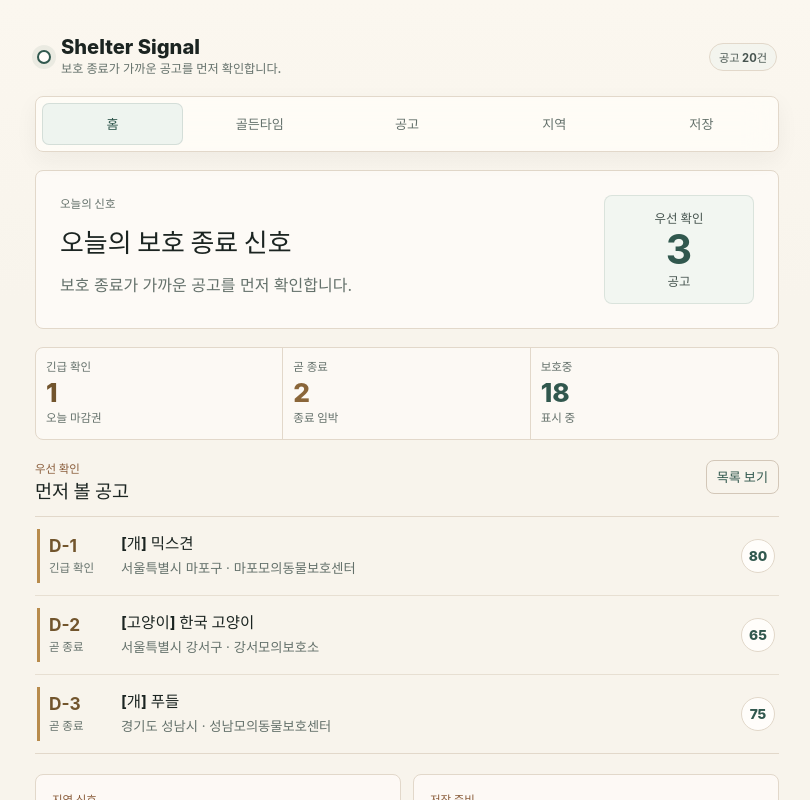
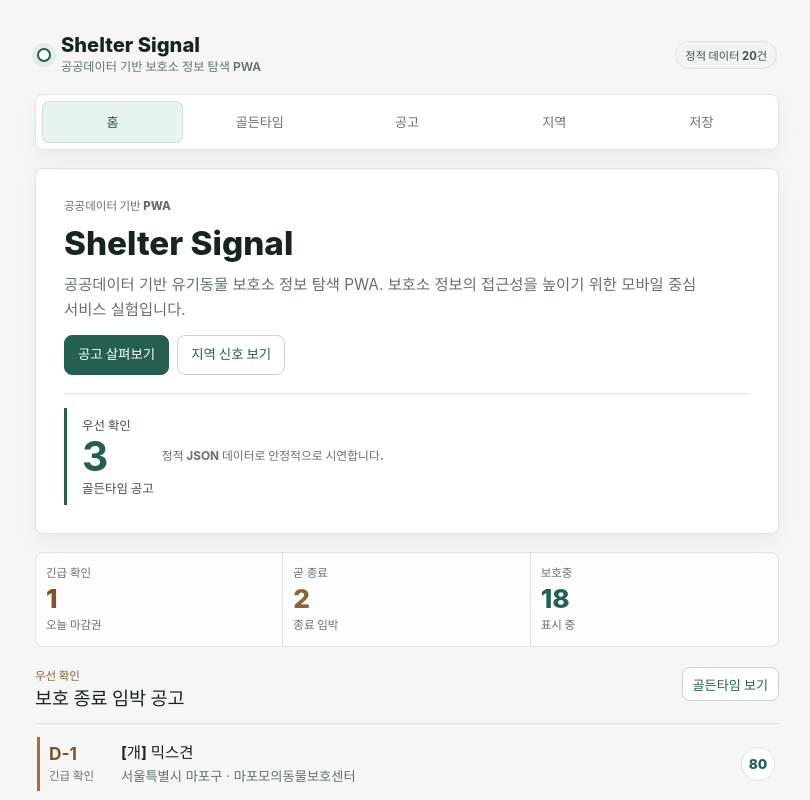
Before and after one commit to dffxonnb-cyber/shelter-signal, a React (Vite) app in the folder app/: page / in a window 1280 px wide. Shown: the top 800 px of the page, without its empty margins (233-1043 px from the left). Built offline with nearby package versions, Linux system fonts and the light colour scheme.

Commit message:
style: polish Shelter Signal portfolio presentation

```diff
--- a/app/src/App.tsx
+++ b/app/src/App.tsx
@@ -214,6 +214,7 @@ function App() {
             regionSignals={regionSignals}
             rescueWindowSummaries={runtimeData.rescueWindowSummaries}
             onOpenGoldenTime={() => setActiveView("golden")}
+            onOpenNotices={() => setActiveView("notices")}
             onOpenRegions={() => setActiveView("regions")}
             onOpenSaved={() => setActiveView("saved")}
             onOpenDetail={openDetail}
@@ -270,7 +271,7 @@ function AppHeader({
         <span className="brand-mark" aria-hidden="true" data-testid="brand-logo" />
         <div className="brand-copy">
           <h1>Shelter Signal</h1>
-          <p className="brand-tagline">보호 종료가 가까운 공고를 먼저 확인합니다.</p>
+          <p className="brand-tagline">공공데이터 기반 보호소 정보 탐색 PWA</p>
         </div>
       </div>
       <DataSourceNote source={dataSource} errorMessage={errorMessage} animalCount={animalCount} />
@@ -313,6 +314,7 @@ function HomeScreen({
   regionSignals,
   rescueWindowSummaries,
   onOpenGoldenTime,
+  onOpenNotices,
   onOpenRegions,
   onOpenSaved,
   onOpenDetail,
@@ -325,6 +327,7 @@ function HomeScreen({
   regionSignals: RegionSignal[];
   rescueWindowSummaries: RescueWindowSummaryRecord[];
   onOpenGoldenTime: () => void;
+  onOpenNotices: () => void;
   onOpenRegions: () => void;
   onOpenSaved: () => void;
   onOpenDetail: (id: string) => void;
@@ -335,14 +338,28 @@ function HomeScreen({
     <div className="screen-stack" data-testid="screen-home">
       <section className="daily-hero">
         <div className="hero-copy">
-          <p className="eyebrow">오늘의 신호</p>
-          <h2>오늘의 보호 종료 신호</h2>
-          <p>보호 종료가 가까운 공고를 먼저 확인합니다.</p>
+          <p className="eyebrow">공공데이터 기반 PWA</p>
+          <h2>Shelter Signal</h2>
+          <p className="hero-lead">
+            공공데이터 기반 유기동물 보호소 정보 탐색 PWA. 보호소 정보의 접근성을 높이기
+            위한 모바일 중심 서비스 실험입니다.
+          </p>
+          <div className="hero-actions" aria-label="주요 탐색">
+            <button className="primary-action" type="button" onClick={onOpenNotices}>
+              공고 살펴보기
+            </button>
+            <button className="secondary-action" type="button" onClick={onOpenRegions}>
+              지역 신호 보기
+            </button>
+          </div>
         </div>
-        <div className="hero-count" aria-label="오늘 먼저 확인할 골든타임 공고 수">
-          <span>우선 확인</span>
-          <strong>{goldenCount}</strong>
-          <small>공고</small>
+        <div className="hero-card-stack">
+          <div className="hero-count" aria-label="오늘 먼저 확인할 골든타임 공고 수">
+            <span>우선 확인</span>
+            <strong>{goldenCount}</strong>
+            <small>골든타임 공고</small>
+          </div>
+          <p className="hero-footnote">정적 JSON 데이터로 안정적으로 시연합니다.</p>
         </div>
       </section>
 
@@ -355,8 +372,8 @@ function HomeScreen({
       <section className="priority-section">
         <SectionHeader
           kicker="우선 확인"
-          title="먼저 볼 공고"
-          actionLabel="목록 보기"
+          title="보호 종료 임박 공고"
+          actionLabel="골든타임 보기"
           onAction={onOpenGoldenTime}
         />
         <PriorityAnimalList animals={topAnimals} onSelect={onOpenDetail} />
@@ -380,15 +397,18 @@ function HomeScreen({
         </button>
 
         <button className="saved-preview-card" type="button" onClick={onOpenSaved}>
-          <span className="section-kicker">저장 준비</span>
-          <strong>관심 공고</strong>
-          <p>관심 공고를 저장하면 보호 종료일 변화와 알림 준비 상태를 이곳에서 확인할 수 있어요.</p>
+          <span className="section-kicker">다음 단계</span>
+          <strong>저장과 알림 준비</strong>
+          <p>저장 기능은 아직 준비 중입니다. 현재는 공고 탐색과 공식 연락처 확인에 집중합니다.</p>
         </button>
       </section>
 
       <section className="info-note">
         <strong>Rescue Window Score</strong>
-        <p>공고 종료일과 데이터 신호를 바탕으로 먼저 확인할 순서를 정리합니다.</p>
+        <p>
+          공고 종료일과 데이터 신호를 바탕으로 먼저 확인할 순서를 정리합니다. 공식 위험
+          점수나 예측 모델은 아닙니다.
+        </p>
         <MiniWindowSummary summaries={rescueWindowSummaries} />
       </section>
     </div>
@@ -465,7 +485,12 @@ function PriorityAnimalList({
   onSelect: (id: string) => void;
 }) {
   if (!animals.length) {
-    return <EmptyState title="표시할 공고가 없습니다." description="데이터를 다시 확인해 주세요." />;
+    return (
+      <EmptyState
+        title="먼저 확인할 공고가 없습니다."
+        description="정적 데이터 로딩 상태를 확인하거나 잠시 후 다시 시도해 주세요."
+      />
+    );
   }
 
   return (
@@ -512,7 +537,8 @@ function GoldenTimeScreen({
         description="오늘 먼저 확인할 공고부터 정리했어요."
       />
       <section className="signal-note">
-        공식 문의와 최종 확인은 보호소 또는 관할기관을 통해 진행해주세요.
+        이 화면은 공고 확인 순서를 돕기 위한 탐색용입니다. 공식 문의와 최종 확인은 보호소
+        또는 관할기관을 통해 진행해주세요.
       </section>
       <AnimalCards
         animals={animals}
@@ -704,7 +730,7 @@ function AnimalCards({
     return (
       <EmptyState
         title="조건에 맞는 공고가 없습니다."
-        description="필터를 줄이거나 다른 지역을 선택해보세요."
+        description="필터를 줄이거나 전체 지역으로 다시 확인해보세요."
       />
     );
   }
@@ -844,7 +870,10 @@ function RegionSummaryScreen({ regionSignals }: { regionSignals: RegionSignal[]
             <RegionCard key={summary.region} summary={summary} />
           ))
         ) : (
-          <EmptyState title="선택한 지역의 공고가 없습니다." description="전체 지역을 다시 선택해보세요." />
+          <EmptyState
+            title="선택한 지역에서 표시할 공고가 없습니다."
+            description="전체 지역을 선택하거나 다른 권역을 살펴보세요."
+          />
         )}
       </section>
     </div>
@@ -887,15 +916,15 @@ function SavedNoticesScreen() {
       <ScreenHeader
         kicker="관심 공고"
         title="저장한 공고"
-        description="관심 공고를 저장하면 보호 종료일 변화와 알림 준비 상태를 이곳에서 확인할 수 있어요."
+        description="저장과 알림은 다음 단계로 준비 중인 흐름입니다."
       />
       <section className="saved-empty">
         <div className="saved-icon" aria-hidden="true">
           저장
         </div>
         <div>
-          <strong>아직 저장한 공고가 없습니다.</strong>
-          <p>관심 공고를 저장하면 보호 종료일 변화와 알림 준비 상태를 이곳에서 확인할 수 있어요.</p>
+          <strong>저장 기능은 아직 구현 전입니다.</strong>
+          <p>현재 버전은 공고 탐색, 지역 신호, 보호소 연락처 확인 흐름을 안정적으로 보여줍니다.</p>
         </div>
       </section>
     </div>
@@ -1041,7 +1070,7 @@ function ScreenHeader({
 
 function EmptyState({ title, description }: { title: string; description: string }) {
   return (
-    <section className="empty-state">
+    <section className="empty-state" role="status">
       <strong>{title}</strong>
       <p>{description}</p>
     </section>
@@ -1254,12 +1283,12 @@ function signalStyle(urgent: number, endingSoon: number): CSSProperties & { "--s
 
 function dataSourceCopy(source: DataSourceState, animalCount: number): string {
   if (source === "loading") {
-    return "데이터 확인 중";
+    return "정적 데이터 확인 중";
   }
   if (source === "exported") {
-    return `공고 ${animalCount}건`;
+    return `정적 데이터 ${animalCount}건`;
   }
-  return `예시 데이터 · 기준일 ${MOCK_REFERENCE_DATE}`;
+  return `예시 데이터 표시 중 · ${MOCK_REFERENCE_DATE}`;
 }
 
 function labelClass(label: RescueWindowLabel) {
--- a/app/src/styles.css
+++ b/app/src/styles.css
@@ -3,33 +3,33 @@
   --font-sans:
     Inter, "Pretendard", "Noto Sans KR", system-ui, -apple-system, BlinkMacSystemFont, "Segoe UI",
     sans-serif;
-  --color-bg: #f8f4ec;
-  --color-surface: #fffdfa;
-  --color-surface-soft: #fbf8f1;
-  --color-surface-muted: #f3eee4;
-  --color-text: #1b2421;
-  --color-muted: #64716b;
-  --color-muted-strong: #46544f;
-  --color-border: #e2d8ca;
-  --color-border-strong: #d3c7b8;
-  --color-primary: #31584e;
-  --color-primary-dark: #243f39;
-  --color-primary-soft: #eef4ef;
-  --color-sage: #92a98f;
-  --color-sage-soft: #e8f0e8;
-  --color-amber: #b88b4c;
-  --color-amber-soft: #f5ead8;
-  --color-caution: #72552d;
-  --badge-urgent-bg: #f3e3cc;
-  --badge-urgent-text: #6d4a24;
-  --badge-soon-bg: #f7ecd8;
-  --badge-soon-text: #77572d;
-  --badge-watch-bg: #edf2ec;
-  --badge-watch-text: #3f5a4d;
-  --badge-calm-bg: #eef1ec;
-  --badge-calm-text: #4d5d56;
-  --badge-closed-bg: #eee9df;
-  --badge-closed-text: #555f5a;
+  --color-bg: #f4f7f4;
+  --color-surface: #ffffff;
+  --color-surface-soft: #f7faf7;
+  --color-surface-muted: #edf3ef;
+  --color-text: #182420;
+  --color-muted: #63726d;
+  --color-muted-strong: #40524c;
+  --color-border: #dce6df;
+  --color-border-strong: #c7d5ce;
+  --color-primary: #245f52;
+  --color-primary-dark: #193f37;
+  --color-primary-soft: #e8f4ef;
+  --color-sage: #7fa18f;
+  --color-sage-soft: #e6f0e9;
+  --color-amber: #a96a3f;
+  --color-amber-soft: #f5ede5;
+  --color-caution: #81512f;
+  --badge-urgent-bg: #f4e4d8;
+  --badge-urgent-text: #704125;
+  --badge-soon-bg: #f7edda;
+  --badge-soon-text: #70552d;
+  --badge-watch-bg: #e8f1ee;
+  --badge-watch-text: #355d51;
+  --badge-calm-bg: #edf2f0;
+  --badge-calm-text: #465a53;
+  --badge-closed-bg: #eef0ec;
+  --badge-closed-text: #56625d;
   --radius-xs: 6px;
   --radius-sm: 8px;
   --radius-pill: 999px;
@@ -39,9 +39,9 @@
   --space-4: 16px;
   --space-5: 20px;
   --space-6: 24px;
-  --shadow-card: 0 8px 22px rgba(37, 47, 43, 0.05);
-  --shadow-lift: 0 12px 28px rgba(37, 47, 43, 0.08);
-  --shadow-shell: 0 18px 54px rgba(37, 47, 43, 0.06);
+  --shadow-card: 0 8px 22px rgba(24, 36, 32, 0.05);
+  --shadow-lift: 0 12px 28px rgba(24, 36, 32, 0.08);
+  --shadow-shell: 0 18px 54px rgba(24, 36, 32, 0.06);
   font-family:
     var(--font-sans);
   background: var(--color-bg);
@@ -59,7 +59,7 @@ body {
   margin: 0;
   min-width: 320px;
   min-height: 100vh;
-  background: linear-gradient(180deg, #fbf7ef 0, var(--color-bg) 300px);
+  background: var(--color-bg);
 }
 
 button,
@@ -85,7 +85,7 @@ select:focus-visible {
   width: min(100%, 740px);
   min-height: 100vh;
   margin: 0 auto;
-  padding: var(--space-4) 14px 92px;
+  padding: 18px 14px 92px;
 }
 
 .app-header {
@@ -93,7 +93,7 @@ select:focus-visible {
   gap: var(--space-3);
   align-items: flex-start;
   justify-content: space-between;
-  padding: 6px 2px 14px;
+  padding: 4px 2px 16px;
 }
 
 .brand-lockup {
@@ -156,7 +156,7 @@ select:focus-visible {
 }
 
 .brand-tagline {
-  max-width: 32ch;
+  max-width: 34ch;
   color: var(--color-muted);
   font-size: 0.76rem;
   font-weight: 620;
@@ -176,13 +176,13 @@ select:focus-visible {
   display: inline-flex;
   align-items: center;
   min-height: 28px;
-  max-width: 46%;
+  max-width: 48%;
   margin: 0;
   padding: 0 9px;
   overflow: hidden;
   border: 1px solid var(--color-border);
   border-radius: var(--radius-pill);
-  background: rgba(255, 253, 248, 0.58);
+  background: rgba(255, 255, 255, 0.72);
   color: var(--color-muted);
   font-size: 0.7rem;
   font-weight: 650;
@@ -205,8 +205,8 @@ select:focus-visible {
 .app-nav {
   border: 1px solid var(--color-border);
   border-radius: var(--radius-sm);
-  background: rgba(255, 253, 248, 0.82);
-  box-shadow: 0 8px 22px rgba(37, 47, 43, 0.05);
+  background: rgba(255, 255, 255, 0.86);
+  box-shadow: var(--shadow-card);
   backdrop-filter: blur(14px);
 }
 
@@ -245,7 +245,7 @@ select:focus-visible {
 .app-main,
 .screen-stack {
   display: grid;
-  gap: 16px;
+  gap: 18px;
   align-content: start;
 }
 
@@ -271,11 +271,11 @@ select:focus-visible {
 .daily-hero {
   position: relative;
   display: grid;
-  gap: 16px;
-  padding: 19px;
+  gap: 18px;
+  padding: 22px;
   overflow: hidden;
-  background: rgba(255, 253, 250, 0.74);
-  box-shadow: none;
+  background: var(--color-surface);
+  box-shadow: var(--shadow-card);
 }
 
 .daily-hero::after {
@@ -285,19 +285,20 @@ select:focus-visible {
 .hero-copy {
   position: relative;
   z-index: 1;
+  min-width: 0;
 }
 
 .hero-copy {
   display: grid;
-  gap: 8px;
+  gap: 10px;
 }
 
 .daily-hero h2 {
-  max-width: 28rem;
+  max-width: 30rem;
   color: var(--color-text);
-  font-size: 1.44rem;
-  font-weight: 760;
-  line-height: 1.28;
+  font-size: 1.72rem;
+  font-weight: 790;
+  line-height: 1.14;
   letter-spacing: 0;
   word-break: keep-all;
 }
@@ -313,17 +314,79 @@ select:focus-visible {
   word-break: keep-all;
 }
 
+.hero-lead {
+  max-width: 40rem;
+  font-size: 0.96rem;
+}
+
+.hero-actions {
+  display: flex;
+  flex-wrap: wrap;
+  gap: 8px;
+  margin-top: 2px;
+}
+
+.primary-action,
+.secondary-action {
+  display: inline-flex;
+  align-items: center;
+  justify-content: center;
+  min-height: 40px;
+  padding: 0 13px;
+  border-radius: var(--radius-sm);
+  font-size: 0.84rem;
+  font-weight: 760;
+  line-height: 1;
+  transition:
+    border-color 160ms ease,
+    background-color 160ms ease,
+    color 160ms ease;
+}
+
+.primary-action {
+  border: 1px solid var(--color-primary);
+  background: var(--color-primary);
+  color: #ffffff;
+}
+
+.primary-action:hover,
+.primary-action:focus-visible {
+  border-color: var(--color-primary-dark);
+  background: var(--color-primary-dark);
+}
+
+.secondary-action {
+  border: 1px solid var(--color-border-strong);
+  background: var(--color-surface);
+  color: var(--color-primary);
+}
+
+.secondary-action:hover,
+.secondary-action:focus-visible {
+  border-color: rgba(36, 95, 82, 0.4);
+  background: var(--color-primary-soft);
+}
+
+.hero-card-stack {
+  display: grid;
+  grid-template-columns: auto minmax(0, 1fr);
+  gap: 8px;
+  align-items: center;
+  align-content: center;
+  min-width: 0;
+  padding-top: 14px;
+  border-top: 1px solid var(--color-border);
+}
+
 .hero-count {
   position: relative;
   z-index: 1;
   display: grid;
   align-content: center;
   justify-items: start;
-  min-height: 86px;
-  padding: 13px 14px;
-  border: 1px solid rgba(49, 88, 78, 0.12);
-  border-radius: var(--radius-sm);
-  background: rgba(238, 244, 239, 0.72);
+  min-height: 64px;
+  padding: 8px 0 8px 15px;
+  border-left: 3px solid var(--color-primary);
   color: var(--color-primary);
 }
 
@@ -332,12 +395,22 @@ select:focus-visible {
   color: var(--color-muted-strong);
   font-size: 0.78rem;
   font-weight: 720;
+  white-space: nowrap;
 }
 
 .hero-count strong {
   margin: 2px 0;
-  font-size: 2.3rem;
+  font-size: 2.45rem;
   line-height: 1;
+}
+
+.hero-footnote {
+  max-width: 16rem;
+  color: var(--color-muted);
+  font-size: 0.74rem;
+  font-weight: 650;
+  line-height: 1.45;
+  word-break: keep-all;
 }
 
 .signal-stat-row {
@@ -347,7 +420,7 @@ select:focus-visible {
   overflow: hidden;
   border: 1px solid var(--color-border);
   border-radius: var(--radius-sm);
-  background: rgba(255, 253, 250, 0.62);
+  background: rgba(255, 255, 255, 0.72);
 }
 
 .signal-stat {
@@ -355,7 +428,7 @@ select:focus-visible {
   min-height: 78px;
   align-content: start;
   gap: 5px;
-  padding: 12px 10px;
+  padding: 13px 10px;
   background: transparent;
 }
 
@@ -434,10 +507,19 @@ select:focus-visible {
   padding: 0 10px;
   border: 1px solid var(--color-border-strong);
   border-radius: var(--radius-sm);
-  background: transparent;
+  background: var(--color-surface);
   color: var(--color-primary);
   font-size: 0.82rem;
   font-weight: 720;
+  transition:
+    border-color 160ms ease,
+    background-color 160ms ease;
+}
+
+.text-action:hover,
+.text-action:focus-visible {
+  border-color: rgba(36, 95, 82, 0.4);
+  background: var(--color-primary-soft);
 }
 
 .priority-list {
@@ -454,7 +536,7 @@ select:focus-visible {
   align-items: center;
   width: 100%;
   min-height: 78px;
-  padding: 12px 2px;
+  padding: 13px 2px;
   border: 0;
   border-radius: 0;
   background: transparent;
@@ -535,12 +617,12 @@ select:focus-visible {
 .region-signal-card,
 .saved-preview-card {
   display: grid;
-  gap: 8px;
+  gap: 9px;
   width: 100%;
-  padding: 16px;
+  padding: 17px;
   color: inherit;
   text-align: left;
-  background: rgba(255, 253, 250, 0.7);
+  background: var(--color-surface);
   box-shadow: none;
   transition:
     border-color 160ms ease,
@@ -595,8 +677,8 @@ select:focus-visible {
 }
 
 .signal-note {
-  padding: 13px 14px;
-  background: rgba(245, 234, 216, 0.52);
+  padding: 14px;
+  background: var(--color-amber-soft);
   color: var(--color-muted-strong);
   line-height: 1.62;
   word-break: keep-all;
@@ -605,7 +687,7 @@ select:focus-visible {
 .filter-panel {
   display: grid;
   gap: 10px;
-  padding: 13px;
+  padding: 14px;
 }
 
 .filter-control {
@@ -669,8 +751,8 @@ select:focus-visible {
 .notice-display-control {
   display: grid;
   gap: 10px;
-  padding: 12px;
-  background: rgba(255, 253, 250, 0.66);
+  padding: 14px;
+  background: var(--color-surface);
 }
 
 .notice-display-control strong {
@@ -727,10 +809,10 @@ select:focus-visible {
 .notice-card {
   display: grid;
   grid-template-columns: 96px minmax(0, 1fr);
-  gap: 13px;
+  gap: 14px;
   width: 100%;
   min-height: 158px;
-  padding: 11px;
+  padding: 13px;
   color: inherit;
   text-align: left;
   box-shadow: none;
@@ -743,7 +825,7 @@ select:focus-visible {
 .notice-card:focus-visible,
 .notice-card.is-selected {
   border-color: var(--color-primary);
-  box-shadow: 0 10px 24px rgba(37, 47, 43, 0.06);
+  box-shadow: var(--shadow-lift);
 }
 
 .notice-card.is-priority {
@@ -857,7 +939,7 @@ select:focus-visible {
   height: 7px;
   overflow: hidden;
   border-radius: var(--radius-pill);
-  background: #ebe3d8;
+  background: #e1ebe5;
 }
 
 .score-bar span,
@@ -905,29 +987,29 @@ select:focus-visible {
 }
 
 .tone-sage {
-  background: #e8f0e8;
+  background: #e7f0eb;
 }
 
 .tone-coral {
-  background: #f2e7df;
+  background: #f4e7e0;
 }
 
 .tone-ink {
-  background: #e9ece9;
+  background: #e8eeee;
 }
 
 .tone-gold {
-  background: #f3ecd9;
+  background: #f5ebd8;
 }
 
 .tone-mist {
-  background: repeating-linear-gradient(135deg, #edf2ec, #edf2ec 12px, #f6f1e8 12px, #f6f1e8 24px);
+  background: repeating-linear-gradient(135deg, #edf4f0, #edf4f0 12px, #f7f2ea 12px, #f7f2ea 24px);
 }
 
 .region-card {
   display: grid;
   gap: 14px;
-  padding: 16px;
+  padding: 17px;
   box-shadow: none;
 }
 
@@ -935,7 +1017,7 @@ select:focus-visible {
   display: grid;
   gap: 12px;
   padding: 14px;
-  background: rgba(255, 253, 250, 0.68);
+  background: var(--color-surface);
 }
 
 .region-explorer-copy p {
@@ -958,7 +1040,7 @@ select:focus-visible {
   padding: 12px;
   border: 1px solid var(--color-border);
   border-radius: var(--radius-sm);
-  background: rgba(251, 248, 241, 0.78);
+  background: var(--color-surface-soft);
   color: inherit;
   text-align: left;
   transition:
@@ -1028,8 +1110,8 @@ select:focus-visible {
 .selected-region-panel {
   display: grid;
   gap: 12px;
-  padding: 14px;
-  background: rgba(255, 253, 250, 0.74);
+  padding: 15px;
+  background: var(--color-surface);
 }
 
 .selected-region-panel h3 {
@@ -1122,7 +1204,7 @@ select:focus-visible {
   display: grid;
   gap: 14px;
   padding: 18px;
-  background: rgba(255, 253, 250, 0.7);
+  background: var(--color-surface);
 }
 
 .saved-icon {
@@ -1141,9 +1223,11 @@ select:focus-visible {
 .empty-state {
   display: grid;
   gap: 8px;
+  min-height: 132px;
+  align-content: center;
   padding: 24px;
   border-style: dashed;
-  background: #fbf8f1;
+  background: var(--color-surface-soft);
 }
 
 .detail-backdrop {
@@ -1272,7 +1356,7 @@ select:focus-visible {
   padding: 0 11px;
   border: 1px solid var(--color-border);
   border-radius: var(--radius-sm);
-  background: rgba(255, 253, 250, 0.72);
+  background: var(--color-surface);
   color: var(--color-primary);
   font-size: 0.82rem;
   font-weight: 720;
@@ -1328,7 +1412,23 @@ select:focus-visible {
   }
 
   .daily-hero h2 {
-    font-size: 1.36rem;
+    font-size: 1.54rem;
+  }
+
+  .hero-actions button {
+    flex: 1 1 132px;
+  }
+
+  .hero-card-stack {
+    grid-template-columns: minmax(0, 1fr);
+  }
+
+  .hero-count {
+    min-height: 76px;
+  }
+
+  .hero-count strong {
+    font-size: 2.16rem;
   }
 
   .signal-stat {
@@ -1347,13 +1447,13 @@ select:focus-visible {
 
 @media (min-width: 520px) {
   .daily-hero {
-    grid-template-columns: minmax(0, 1fr) 136px;
-    align-items: stretch;
+    grid-template-columns: minmax(0, 1fr);
+    align-items: start;
   }
 
   .hero-count {
-    justify-items: center;
-    text-align: center;
+    justify-items: start;
+    text-align: left;
   }
 
   .home-split,
@@ -1411,11 +1511,11 @@ select:focus-visible {
   }
 
   .daily-hero {
-    padding: 22px;
+    padding: 26px;
   }
 
   .daily-hero h2 {
-    font-size: 1.52rem;
+    font-size: 1.92rem;
   }
 
   .filter-panel {
@@ -1462,13 +1562,13 @@ select:focus-visible {
   }
 
   .daily-hero {
-    grid-template-columns: minmax(0, 1fr) 150px;
-    padding: 24px;
+    grid-template-columns: minmax(0, 1fr);
+    padding: 28px;
   }
 
   .daily-hero h2 {
-    max-width: 28rem;
-    font-size: 1.62rem;
+    max-width: 30rem;
+    font-size: 2.08rem;
   }
 
   .hero-count {
```
Also changed, not shown: 1 other file (tests, documents, lock files or other folders).
